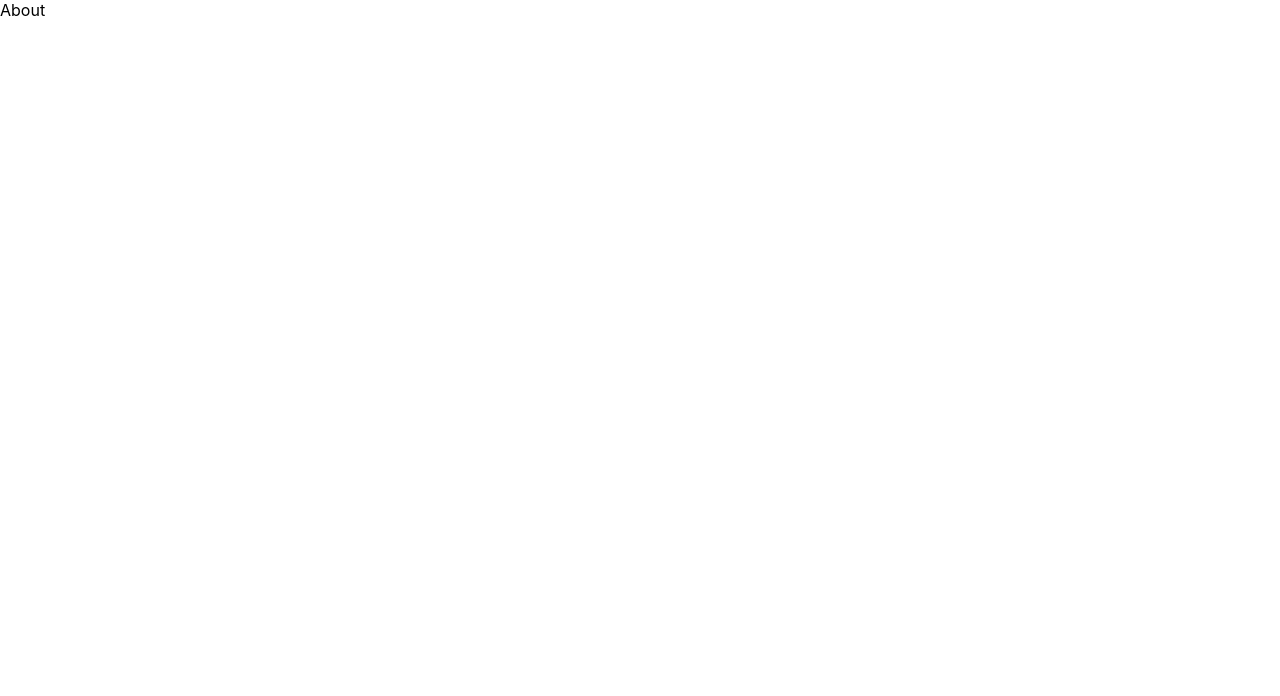
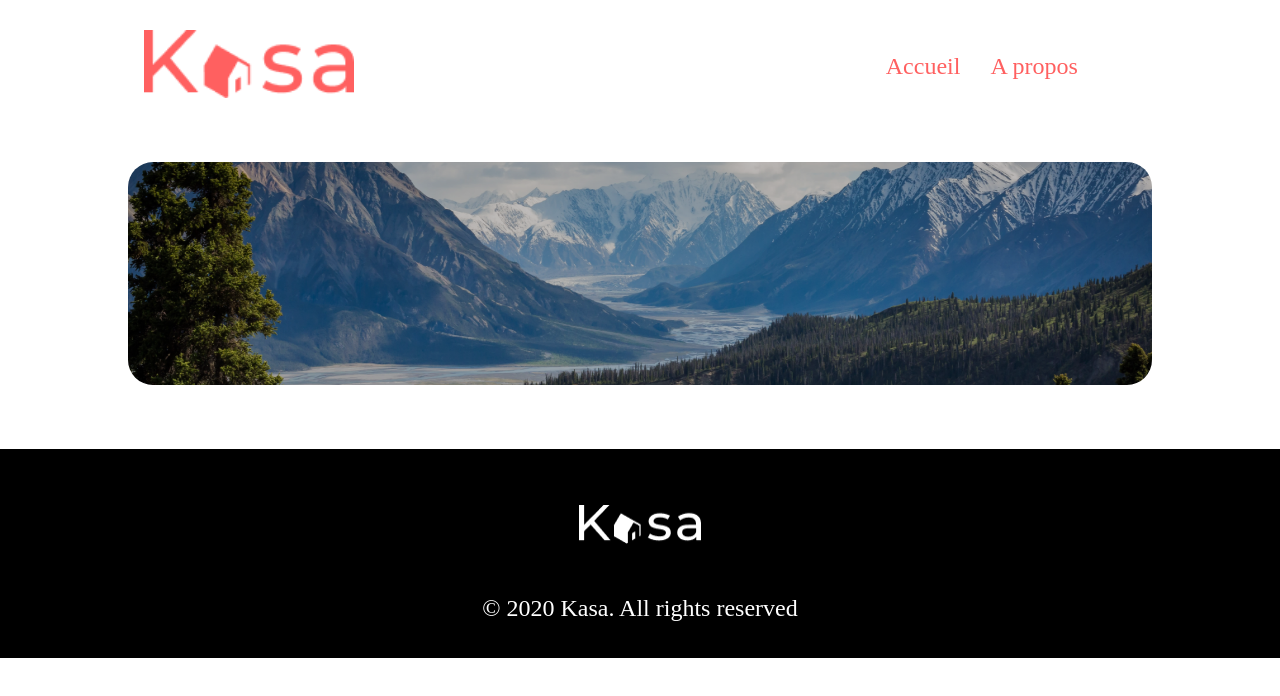
Before and after one commit to Boubamahir2/Abubakar_Mahir_P7_02032023, a React (Create React App) app in the folder app/: page /about in a window 1280 px wide. Shown: the top 696 px of the page. Built offline with nearby package versions, Linux system fonts and the light colour scheme.

Commit message:
About functionalities

```diff
--- a/app/src/pages/About/About.jsx
+++ b/app/src/pages/About/About.jsx
@@ -1,9 +1,22 @@
-import React from 'react'
+import Header from '../../components/Header/Header';
+import Banner from '../../components/Banner/Banner';
+import Footer from '../../components/Footer/Footer';
 
 const About = () => {
   return (
-    <div>About</div>
-  )
-}
+    <div>
+      <Header origin='about' />
+      <main>
+        <Banner origin='about' />
+        <div className="mainDropdown">
+          {
 
-export default About
+          }
+        </div>
+      </main>
+      <Footer />
+    </div>
+  );
+};
+
+export default About;
```
